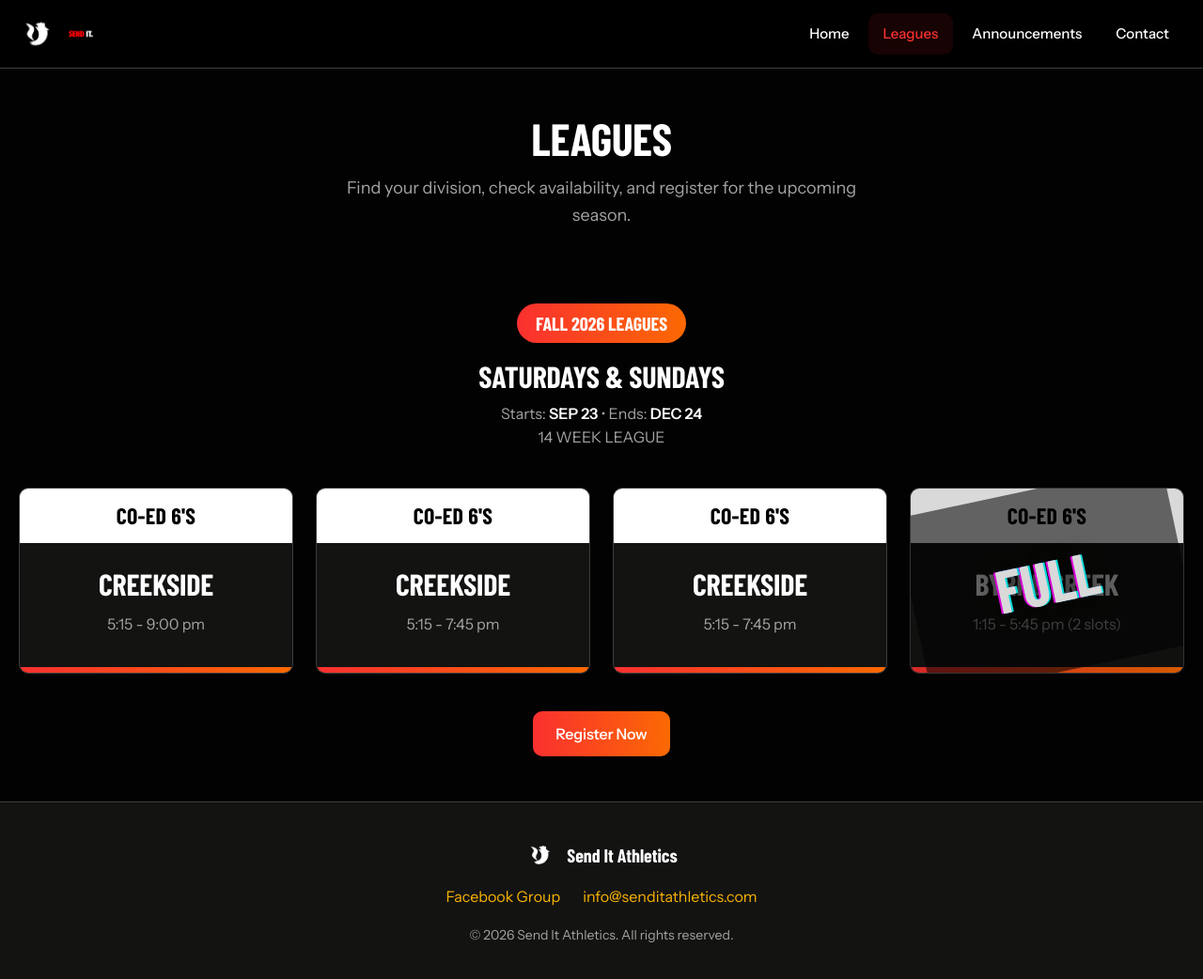
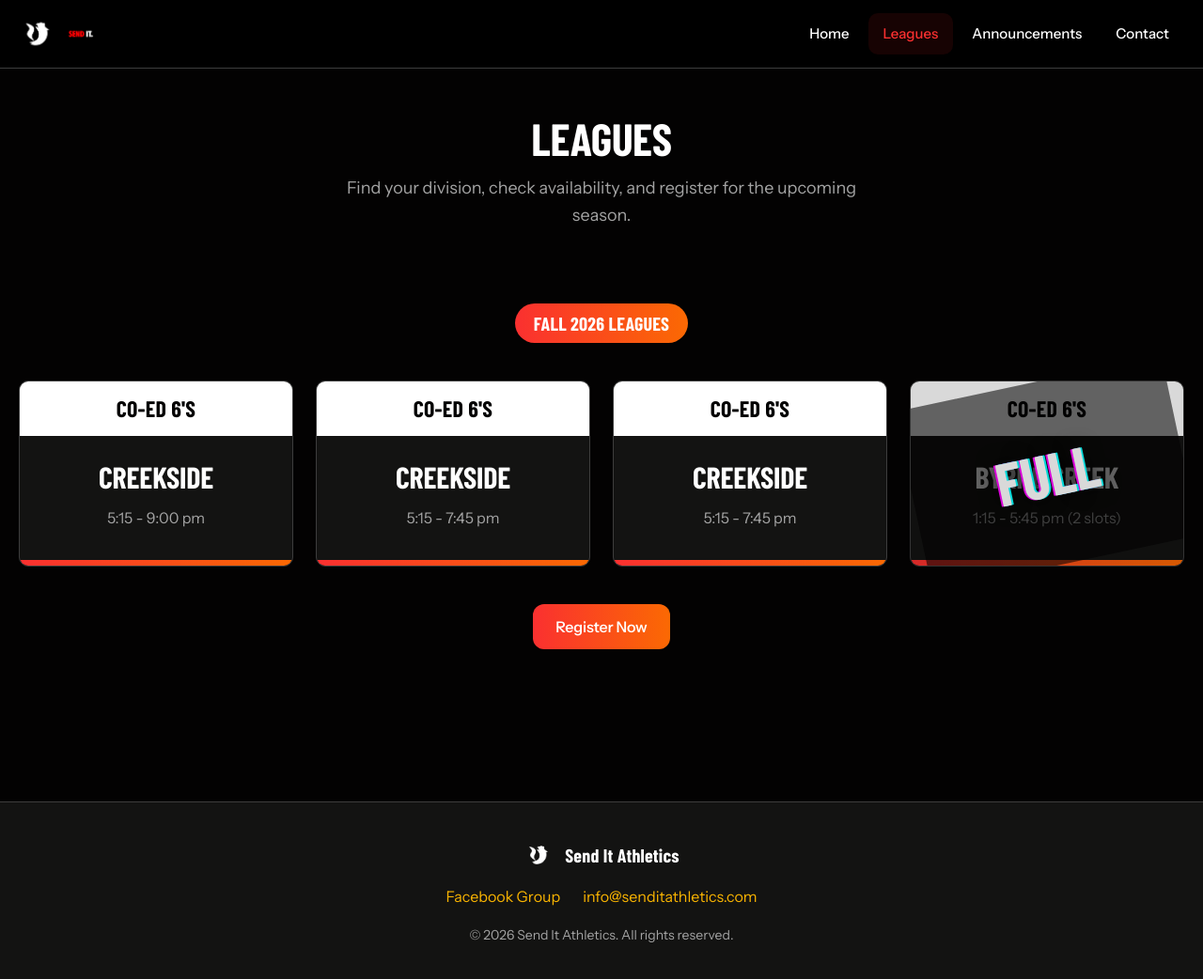
Before and after one commit to jaysonbtan/sendit, a Jekyll site: the page built from leagues.html, in a window 1280 px wide and 1046 px high. Shown: the top 1042 px of the window at 94% size. Built offline with Jekyll 4.4.1, drawn with Linux system fonts in a browser that asks for light colours; some web fonts are replaced.

Commit message:
Polish homepage hero, buttons, and league grid; trim unused site settings
- Dark-mode scrollbar with transparent track
- 12px button radius, no hover shift, softer secondary hover
- Hero tagline stays on one line on desktop; balanced wrap on mobile
- Mobile hero places the illustration below the brand with the button in the gap
- Center incomplete last row of league cards
- Remove season days/start/end and league duration from settings and Leagues page

Co-authored-by: Cursor <cursoragent@cursor.com>

```diff
--- a/_data/site.yml
+++ b/_data/site.yml
@@ -1,8 +1,4 @@
 season_name: "FALL 2026 LEAGUES"
-season_days: "SATURDAYS & SUNDAYS"
-season_start: "SEP 23"
-season_end: "DEC 24"
-league_duration: "14 WEEK LEAGUE"
 registration_url: "https://example.com/register"
 contact_email: "info@senditathletics.com"
 facebook_url: "https://www.facebook.com/groups/637105003323459/"
--- a/admin/config.yml
+++ b/admin/config.yml
@@ -40,10 +40,6 @@ collections:
         file: "_data/site.yml"
         fields:
           - { label: "Season Name", name: "season_name", widget: "string", hint: "e.g. SUMMER 2026 SEASON" }
-          - { label: "Season Days", name: "season_days", widget: "string", hint: "e.g. SATURDAYS & SUNDAYS" }
-          - { label: "Season Start", name: "season_start", widget: "string", hint: "e.g. MAY 2ND" }
-          - { label: "Season End", name: "season_end", widget: "string", hint: "e.g. AUGUST 23RD" }
-          - { label: "League Duration", name: "league_duration", widget: "string", hint: "e.g. 14 WEEK LEAGUE" }
           - { label: "Registration URL", name: "registration_url", widget: "string" }
           - { label: "Contact Email", name: "contact_email", widget: "string" }
           - { label: "Facebook URL", name: "facebook_url", widget: "string" }
--- a/assets/css/headings.css
+++ b/assets/css/headings.css
@@ -31,7 +31,6 @@
 
 .heading-lg,
 .section-title,
-.leagues-dates,
 .post-list-title,
 .post-body h2,
 .league-card__location {
@@ -79,12 +78,6 @@
     letter-spacing: var(--heading-lg-letter-spacing);
   }
 
-  .leagues-dates {
-    font-size: var(--heading-md-size);
-    line-height: var(--heading-md-line-height);
-    letter-spacing: var(--heading-md-letter-spacing);
-  }
-
   .league-card__overlay {
     font-size: 3rem;
   }
--- a/assets/css/main.css
+++ b/assets/css/main.css
@@ -8,6 +8,29 @@
 
 html {
   scroll-behavior: smooth;
+  color-scheme: dark;
+  scrollbar-color: var(--color-bg-tertiary) transparent;
+}
+
+::-webkit-scrollbar {
+  width: 12px;
+  height: 12px;
+}
+
+::-webkit-scrollbar-track,
+::-webkit-scrollbar-corner {
+  background: transparent;
+}
+
+::-webkit-scrollbar-thumb {
+  background-color: var(--color-bg-tertiary);
+  background-clip: padding-box;
+  border: 3px solid transparent;
+  border-radius: var(--radius-pill);
+}
+
+::-webkit-scrollbar-thumb:hover {
+  background-color: var(--color-border-primary);
 }
 
 body {
@@ -167,13 +190,9 @@ a:hover {
   letter-spacing: var(--text-body-lg-tracking);
   text-transform: none;
   border: none;
-  border-radius: var(--radius);
+  border-radius: var(--radius-button);
   cursor: pointer;
-  transition: transform 0.2s ease, box-shadow 0.2s ease;
-}
-
-.btn:hover {
-  transform: translateY(-1px);
+  transition: box-shadow 0.2s ease;
 }
 
 .btn-primary {
@@ -318,24 +337,8 @@ a:hover {
 .leagues-season {
   display: inline-block;
   padding: 0.5rem 1.25rem;
-  margin-bottom: 1rem;
   background: var(--gradient);
   border-radius: var(--radius-pill);
-}
-
-.leagues-dates {
-  margin: 0 0 0.5rem;
-  text-transform: uppercase;
-}
-
-.leagues-range {
-  color: var(--text-muted);
-  margin: 0;
-  font-size: 1rem;
-}
-
-.leagues-range strong {
-  color: var(--text);
 }
 
 .league-grid {
--- a/assets/css/tokens.css
+++ b/assets/css/tokens.css
@@ -53,7 +53,7 @@
   --heading-xl-line-height: 1.1;
   --heading-xl-letter-spacing: -0.0075em;
 
-  /* heading-lg — Legacy section titles; Leagues page season days; blog list titles; post body h2; league card location */
+  /* heading-lg — Legacy section titles; blog list titles; post body h2; league card location */
   --heading-lg-size: 2rem;
   --heading-lg-line-height: 1.2;
   --heading-lg-letter-spacing: -0.005em;
@@ -66,7 +66,7 @@
   /* heading-sm — Contact card labels; league time/day; season badge pills; footer brand name */
   --heading-sm-size: 1.25rem;
   --heading-sm-line-height: 1.3;
-  --heading-sm-letter-spacing: -0.0025em;
+  --heading-sm-letter-spacing: 0.01em;
 
   /* Hero tagline (Instrument Sans, not heading scale) */
   --text-hero-tagline-size: 1.5rem;
@@ -86,6 +86,7 @@
   --radius-md: 0.625rem;
   --radius-lg: 1rem;
   --radius-pill: 999px;
+  --radius-button: 0.75rem;
 
   /* Shadows */
   --shadow-button-inset: inset 0 0 0 1px rgba(0, 0, 0, 0.25);
--- a/leagues.html
+++ b/leagues.html
@@ -15,12 +15,6 @@ permalink: /leagues.html
   <div class="container">
     <div class="leagues-header">
       <span class="leagues-season">{{ site.data.site.season_name }}</span>
-      <p class="leagues-dates">{{ site.data.site.season_days }}</p>
-      <p class="leagues-range">
-        Starts: <strong>{{ site.data.site.season_start }}</strong> &bull;
-        Ends: <strong>{{ site.data.site.season_end }}</strong>
-      </p>
-      <p class="leagues-range">{{ site.data.site.league_duration }}</p>
     </div>
 
   {% assign sorted_leagues = site.leagues | sort: 'order' %}
```
Also changed, not shown: assets/css/home.css (+33 -14 lines), README.md.
